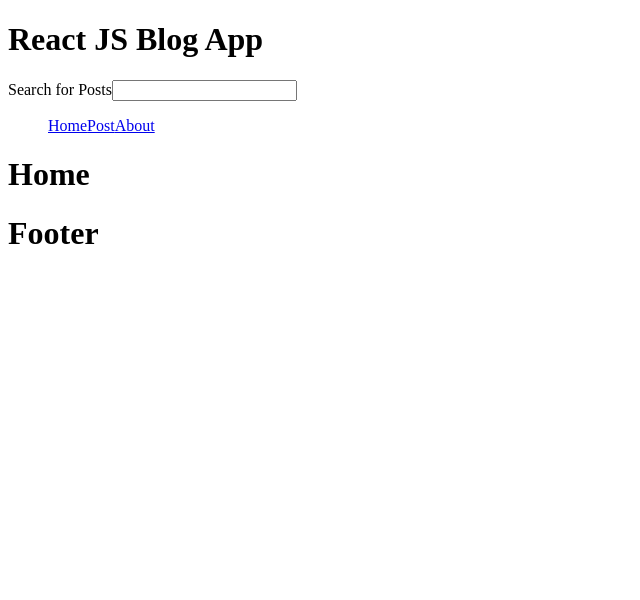
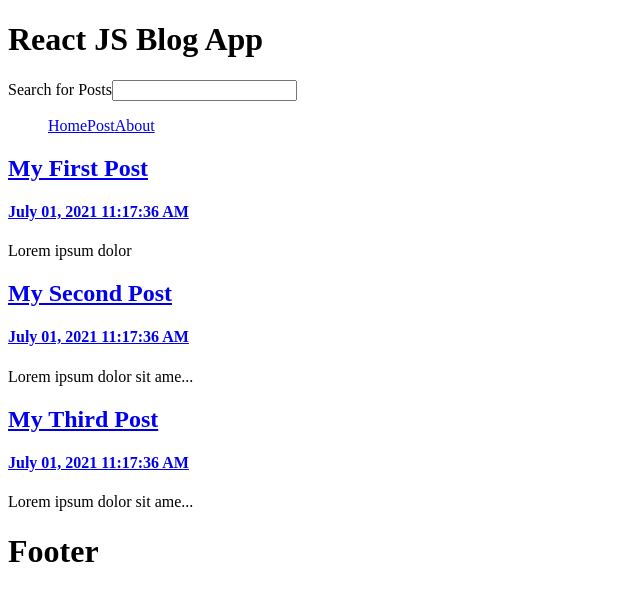
Before and after one commit to MuhaiminHabib/react_blog_app, a React (Create React App) app: page / in a window 1280 px wide. Shown: the top 600 px of the page, without its empty margins (0-640 px from the left). Built offline with nearby package versions, Linux system fonts and the light colour scheme.

Commit message:
Added the post details page

```diff
--- a/src/App.js
+++ b/src/App.js
@@ -12,6 +12,32 @@
 
 function App() {
   const [searchText, setSearchText] = useState('');
+  const [posts, setPosts] = useState([
+    {
+      id: 1,
+      title: "My First Post",
+      body: "Lorem ipsum dolor",
+      dateTime: "July 01, 2021 11:17:36 AM"
+    },
+    {
+      id: 2,
+      title: "My Second Post",
+      body: "Lorem ipsum dolor sit amet, consectetur adipiscing elit, sed do eiusmod tempor incididunt ut labore et dolore magna aliqua.",
+      dateTime: "July 01, 2021 11:17:36 AM"
+    },
+    {
+      id: 3,
+      title: "My Third Post",
+      body: "Lorem ipsum dolor sit amet, consectetur adipiscing elit, sed do eiusmod tempor incididunt ut labore et dolore magna aliqua.",
+      dateTime: "July 01, 2021 11:17:36 AM"
+    }
+  ])
+
+
+
+  const handleDelete = (id) => {
+    setPosts(posts.filter(post => (post.id !== id)))
+  }
   return (
     <div className="App">
       <Header />
@@ -19,9 +45,9 @@
       searchText={searchText}
       setSearchText={setSearchText}/>
       <Routes>
-        <Route path="/" element={<Home />}></Route>
+        <Route path="/" element={<Home posts={posts}/>}></Route>
         <Route path="/post" element={<NewPost />}></Route>
-        <Route path="/post/:id" element={<PostDetails />}></Route>
+        <Route path="/post/:id" element={<PostDetails posts={posts} handleDelete={handleDelete}/>}></Route>
         <Route path="/about" element={<About />}></Route>
         <Route path="*" element={<Missing />}></Route>
       </Routes>
--- a/src/Home.js
+++ b/src/Home.js
@@ -1,7 +1,8 @@
-const Home = () => {
+import Post from './Post';
+const Home = ({ posts }) => {
     return (
         <main>
-            <h1>Home</h1>
+            {posts.map(post => <Post key={post.id} post={post}/>)}
         </main>
     )
 }
--- /dev/null
+++ b/src/Post.js
@@ -0,0 +1,18 @@
+import { Link } from 'react-router-dom';
+
+const Post = ({ post }) => {
+    return (
+        <article>
+            <Link to={`/post/${post.id}`}>
+                <h1>{post.title}</h1>
+                <h4>{post.dateTime}</h4>
+            </Link>
+            <p>{post.body.length > 25 ?
+            `${post.body.slice(0, 25)}...`
+            : post.body }</p>
+        </article>
+
+    )
+}
+
+export default Post;
--- a/src/PostDetails.js
+++ b/src/PostDetails.js
@@ -1,7 +1,18 @@
-const PostDetails = () => {
+import { Link, useParams } from "react-router-dom";
+
+const PostDetails = ({posts, handleDelete}) => {
+
+    const {id} = useParams();
+    const post = posts.filter(post => ((post.id).toString() === id));
     return (
         <main>
-            <h1>PostDetails</h1>
+            <article>
+                <h1>{post[0].title}</h1>
+                <h4>{post[0].dateTime}</h4>
+                <p>{post[0].body}</p>
+            </article>
+
+            <Link to="/">Back to Home Page</Link>
         </main>
     )
 }
```
